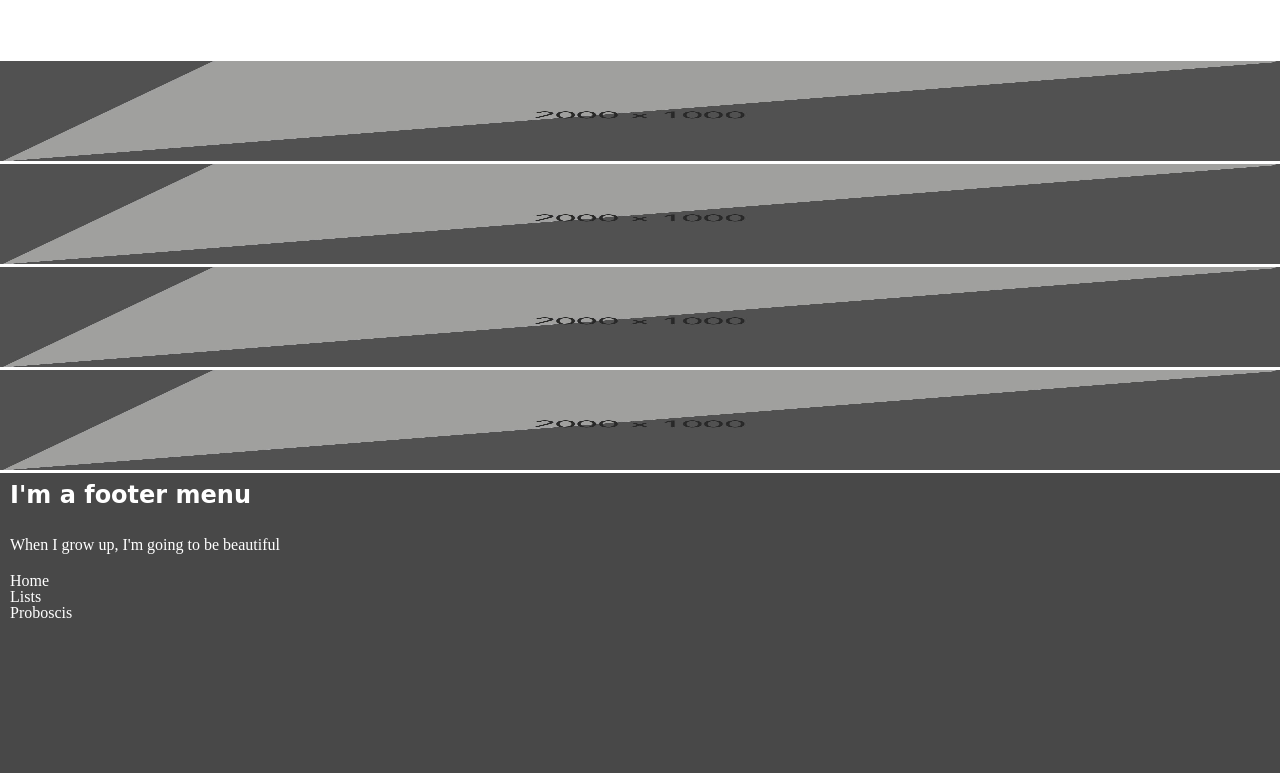
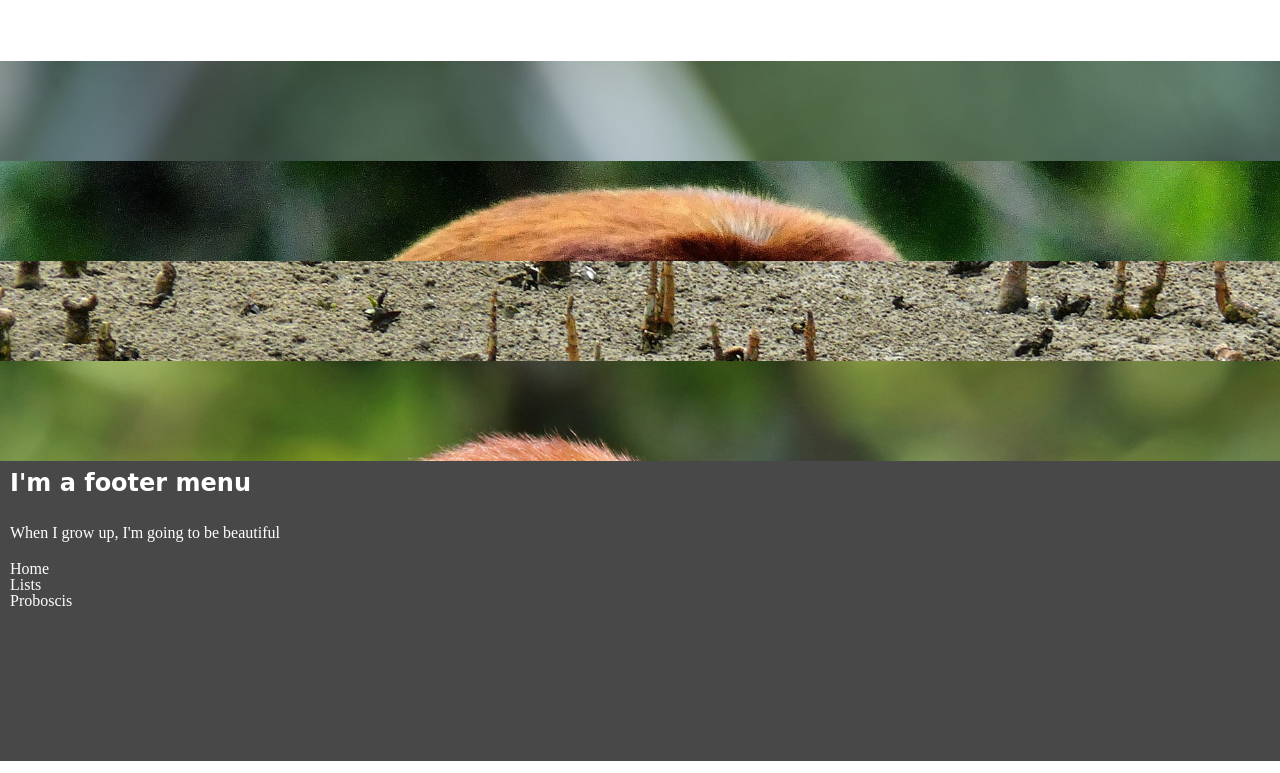
Before and after one commit to the0b0yer/B3-2019-2020-CSS-APES, a plain HTML site: page 01-proboscis.html in a window 1280 px wide. Shown: the part 1519-2292 px from the top of the page. Drawn offline with Linux system fonts and the light colour scheme; a web font is replaced by a local one.

Commit message:
Fix (temporary) strip-image - 01-proboscis.html

```diff
--- a/01-proboscis.html
+++ b/01-proboscis.html
@@ -86,19 +86,19 @@
   </section>
 
     <div class="strip-image">
-      <img src="images/lg/lg-image-00.jpg" alt="">
+      <img src="images/lg/lg-image-01.jpg" alt="">
     </div>
 
     <div class="strip-image">
-      <img src="images/lg/lg-image-00.jpg" alt="">
+      <img src="images/lg/lg-image-02.jpg" alt="">
     </div>
 
     <div class="strip-image">
-      <img src="images/lg/lg-image-00.jpg" alt="">
+      <img src="images/lg/lg-image-03.jpg" alt="">
     </div>
 
     <div class="strip-image">
-      <img src="images/lg/lg-image-00.jpg" alt="">
+      <img src="images/lg/lg-image-04.jpg" alt="">
     </div>
 
     <footer>
--- a/css/master.css
+++ b/css/master.css
@@ -316,13 +316,13 @@ header:after {
 
 
 .strip-image {
-
+  height: 100px;
+  overflow: hidden;
 }
 
 .strip-image img {
   width: 100%;
-  background-size: contain;
-  height: 100px;
+  /* background-size: contain; */
 }
 
 /*### FOOTER Styles ###*/
```
Also changed, not shown: 1 other file.
